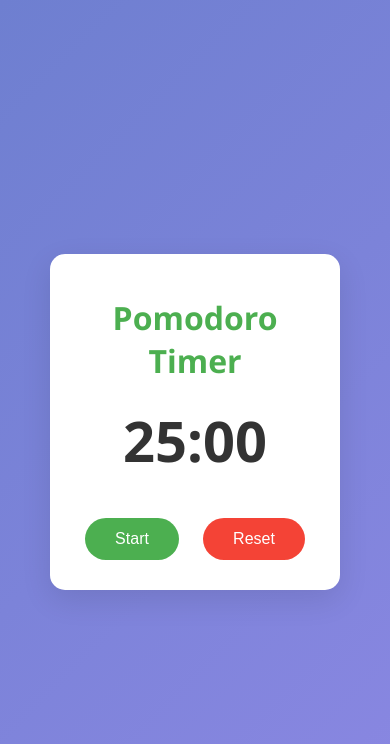
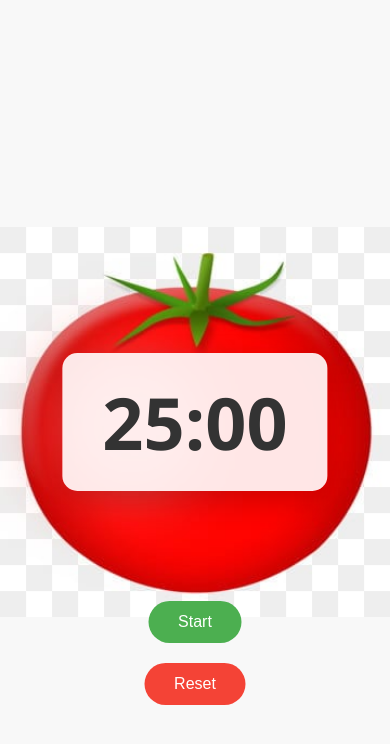
Before and after one commit to gishstudent/tomato-timer, a plain HTML site: page index.html in a window 390 px wide. Drawn offline with Linux system fonts and the light colour scheme.

Commit message:
Update index.html

```diff
--- a/index.html
+++ b/index.html
@@ -3,7 +3,7 @@
 <head>
   <meta charset="UTF-8">
   <meta name="viewport" content="width=device-width, initial-scale=1.0">
-  <title>Pomodoro Timer</title> <!-- Title changed here -->
+  <title>Pomodoro Timer</title>
   <style>
     /* General Body Styling */
     body {
@@ -13,38 +13,40 @@
       align-items: center;
       height: 100vh;
       margin: 0;
-      background: linear-gradient(135deg, #6e7fd0, #8a87e2);
+
+      /* 背景圖片設置 */
+      background: url('https://gishstudent.github.io/tomato-timer/img/pomodoro.jpg') no-repeat center center fixed;
+      background-size: contain; /* 圖片完整顯示，適中大小 */
+      background-color: #f8f8f8; /* 預設背景色 */
       color: #333;
       overflow: hidden;
     }
 
-    /* Container Styling */
-    .container {
-      text-align: center;
-      background: #fff;
-      padding: 40px;
-      border-radius: 15px;
-      box-shadow: 0 10px 30px rgba(0, 0, 0, 0.1);
-      width: 300px;
-    }
-
-    /* Heading Styling */
-    h1 {
-      font-size: 2.5em;
-      color: #4CAF50;
-      margin-bottom: 20px;
-      font-weight: bold;
-    }
-
-    /* Timer Display */
+    /* Timer Display (置中，背景為白色) */
     #timer {
+      position: absolute;
+      top: 50%;
+      left: 50%;
+      transform: translate(-50%, -50%);
       font-size: 72px;
       font-weight: 700;
-      margin-bottom: 30px;
       color: #333;
+      background-color: rgba(255, 255, 255, 0.9); /* 白色背景帶一點透明度 */
+      padding: 20px 40px;
+      border-radius: 15px; /* 圓角效果 */
+      box-shadow: 0 10px 30px rgba(0, 0, 0, 0.2);
+      text-align: center;
     }
 
     /* Button Styling */
+    .buttons {
+      position: absolute;
+      top: 70%; /* 按鈕顯示在下方 */
+      left: 50%;
+      transform: translateX(-50%);
+      text-align: center;
+    }
+
     button {
       padding: 12px 30px;
       font-size: 16px;
@@ -71,106 +73,92 @@
     button:hover {
       transform: scale(1.05);
     }
-
-    /* Button Active (pressed) */
-    button:active {
-      transform: scale(1);
-    }
-
-    /* Responsive Styling */
-    @media (max-width: 480px) {
-      .container {
-        padding: 20px;
-        width: 250px;
-      }
-
-      #timer {
-        font-size: 56px;
-      }
-
-      h1 {
-        font-size: 2em;
-      }
-    }
   </style>
 </head>
 <body>
-  <div class="container">
-    <h1>Pomodoro Timer</h1> <!-- Title in header changed here -->
-    <div id="timer">25:00</div>
+  <!-- Timer Display -->
+  <div id="timer">25:00</div>
+
+  <!-- Buttons -->
+  <div class="buttons">
     <button id="start-btn">Start</button>
     <button id="reset-btn">Reset</button>
   </div>
 
   <script>
-    let workTime = 25 * 60; // Work time (test with 0.1 minute)
-    let breakTime = 5 * 60; // Break time (test with 0.1 minute)
+    let workTime = 25 * 60; // 工作時間：25 分鐘
+    let breakTime = 5 * 60; // 休息時間：5 分鐘
     let currentTimer = workTime;
-    let isWorkPhase = true; // Work phase
-    let isRunning = false; // Timer running status
-    let timerInterval; // Interval for setInterval ID
+    let isWorkPhase = true; // 是否為工作階段
+    let isRunning = false; // 計時器運行狀態
+    let timerInterval; // setInterval ID
 
     const timerDisplay = document.getElementById("timer");
     const startBtn = document.getElementById("start-btn");
     const resetBtn = document.getElementById("reset-btn");
 
-    // Update the timer display
+    // 更新顯示的時間
     function updateDisplay() {
       const minutes = Math.floor(currentTimer / 60);
       const seconds = currentTimer % 60;
       timerDisplay.textContent = `${minutes.toString().padStart(2, "0")}:${seconds.toString().padStart(2, "0")}`;
     }
 
-    // Countdown function
+    // 倒數計時
     function countdown() {
       if (currentTimer > 0) {
         currentTimer--;
         updateDisplay();
       } else {
         clearInterval(timerInterval);
+        isRunning = false;
+
+        // 提示階段切換
         if (isWorkPhase) {
-          alert("Time's up! Time to take a break.");
+          alert("時間到！休息一下吧！");
           currentTimer = breakTime;
         } else {
-          alert("Break's over! Time to work.");
+          alert("休息結束！繼續工作吧！");
           currentTimer = workTime;
         }
-        isWorkPhase = !isWorkPhase; // Switch between work and break phases
-        startCountdown(); // Start the next phase automatically
+        isWorkPhase = !isWorkPhase; // 切換階段
+
+        updateDisplay();
+        startCountdown();
       }
     }
 
-    // Start or resume the countdown
+    // 開始或繼續倒數
     function startCountdown() {
       if (!isRunning) {
         isRunning = true;
-        startBtn.textContent = "Pause"; // Change button text
+        startBtn.textContent = "Pause";
         timerInterval = setInterval(countdown, 1000);
       } else {
         pauseCountdown();
       }
     }
 
-    // Pause the countdown
+    // 暫停倒數
     function pauseCountdown() {
       isRunning = false;
-      startBtn.textContent = "Start"; // Change button text
+      startBtn.textContent = "Start";
       clearInterval(timerInterval);
     }
 
-    // Reset the timer
+    // 重設計時器
     function resetTimer() {
       pauseCountdown();
-      isWorkPhase = true;
+      isWorkPhase = true; // 回到工作階段
       currentTimer = workTime;
       updateDisplay();
     }
 
-    // Button events
+    // 綁定按鈕事件
     startBtn.addEventListener("click", startCountdown);
     resetBtn.addEventListener("click", resetTimer);
 
-    // Initialize the display
+    // 初始化顯示時間
     updateDisplay();
   </script>
 </body>
```
